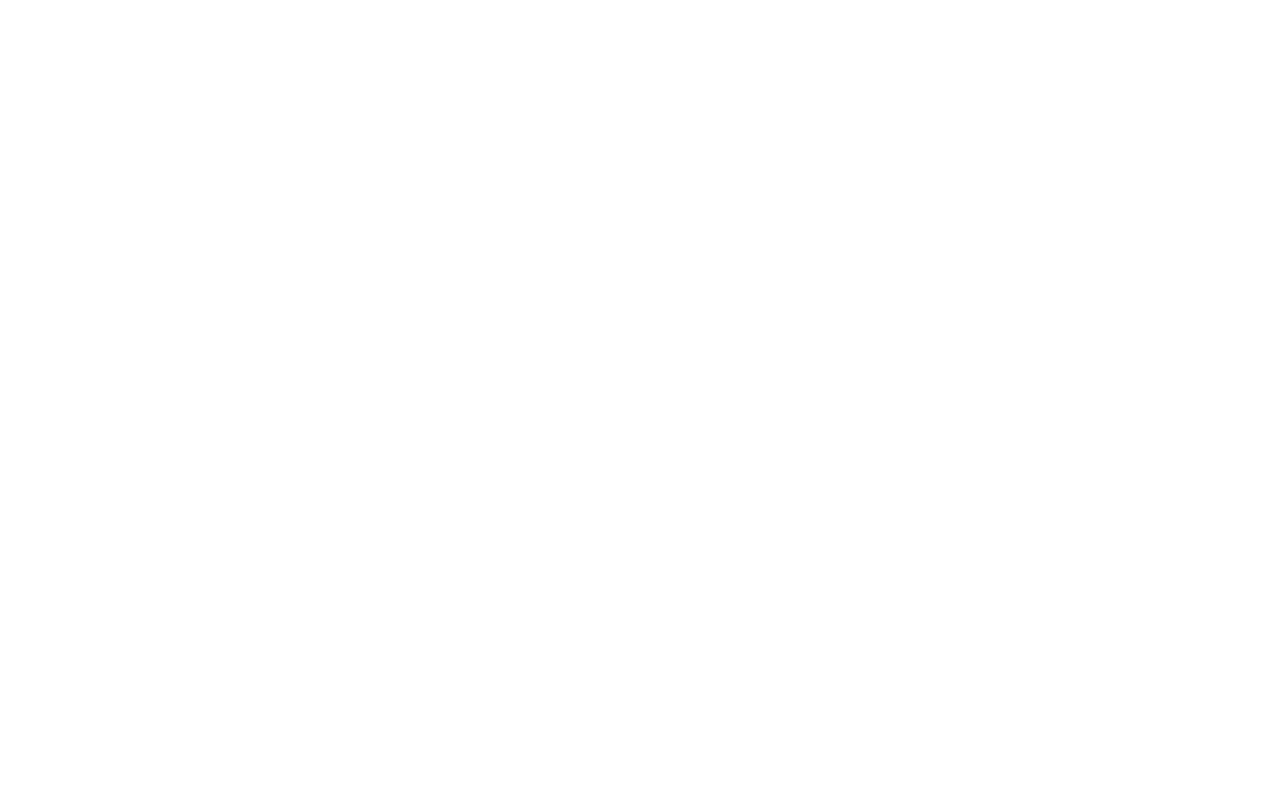
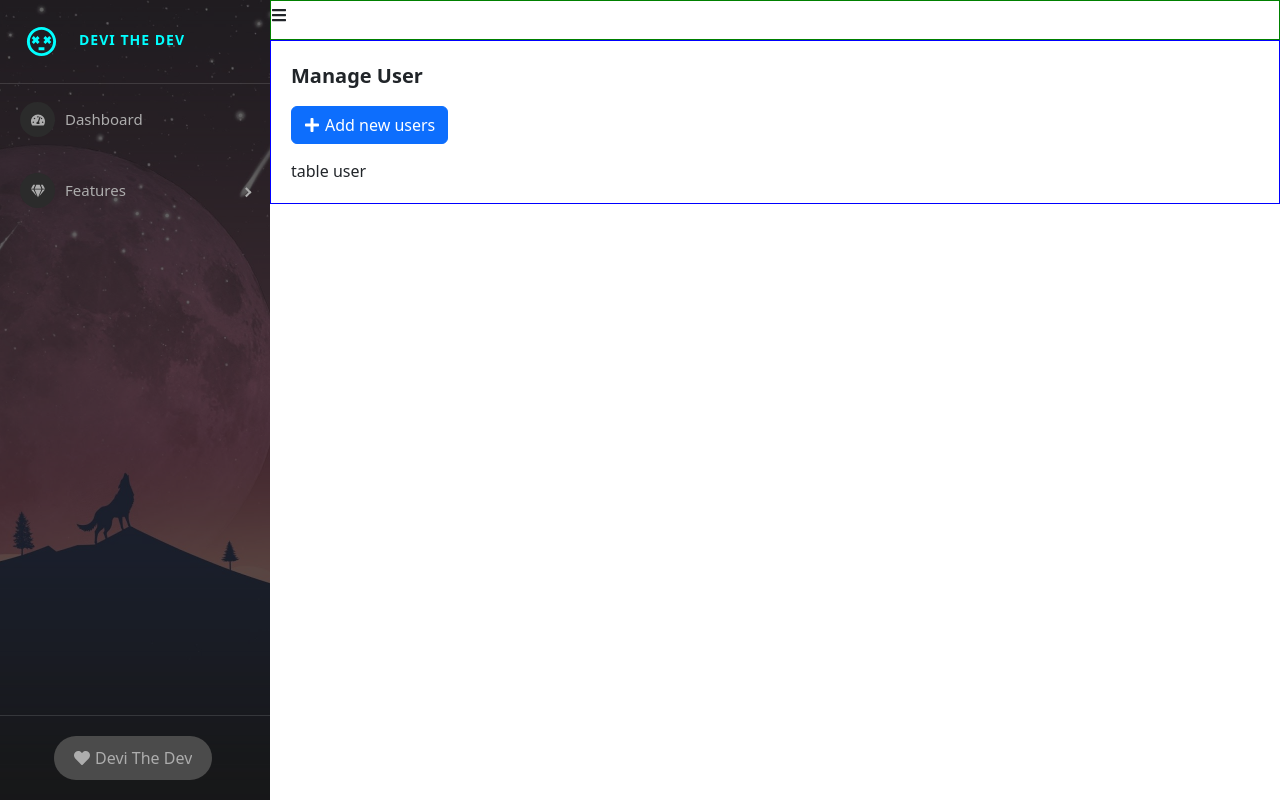
Before and after one commit to DoKhanh2104/DoingQuizz, a React (Create React App) app: page /admins/manage-users in a window 1280 px wide. Before the commit this address had no page. Built offline with nearby package versions, Linux system fonts and the light colour scheme.

Commit message:
update sidebar and create user  admins/manage-user

```diff
--- a/package.json
+++ b/package.json
@@ -6,7 +6,7 @@
     "@testing-library/jest-dom": "5.16.4",
     "@testing-library/react": "13.3.0",
     "@testing-library/user-event": "13.5.0",
-    "axios": "0.27.2",
+    "axios": "^0.27.2",
     "bootstrap": "5.2.0",
     "react": "18.2.0",
     "react-bootstrap": "2.4.0",
--- a/src/App.scss
+++ b/src/App.scss
@@ -90,6 +90,7 @@ body {
           border: solid 1px #535353;
           color: white;
           background-color: #333333;
+          border: none;
 
           &:hover {
             background-color: black;
--- a/src/components/Admin/Admin.js
+++ b/src/components/Admin/Admin.js
@@ -2,6 +2,7 @@ import React, { useState } from 'react'
 import SideBar from './SideBar'
 import './Admin.scss'
 import { FaBars } from 'react-icons/fa'
+import { Outlet } from 'react-router-dom'
 
 const Admin = () => {
     const [collapsed, setCollapsed] = useState(false)
@@ -17,8 +18,16 @@ const Admin = () => {
             </div>
 
             <div className='admin-content'>
-                <FaBars onClick={() => handleCollapsed()}></FaBars>
-                Contents
+                <div className='admin-header'>
+                    <FaBars onClick={() => handleCollapsed()}></FaBars>
+
+
+                </div>
+
+                <div className='admin-main'>
+                    <Outlet></Outlet>
+                </div>
+
             </div>
         </div>
     )
--- a/src/components/Admin/Admin.scss
+++ b/src/components/Admin/Admin.scss
@@ -8,5 +8,30 @@
         }
     }
 
-    .admin-content {}
+    .admin-content {
+        width: 100%;
+
+        .admin-header {
+            height: 40px;
+            border: 1px solid green;
+        }
+
+        .admin-main {
+            border: 1px solid blue;
+        }
+    }
 }
+
+.sidebar-btn {
+    display: flex;
+    justify-content: center;
+    align-items: center;
+    background-color: rgb(75, 75, 75);
+    gap: 5px;
+    width: fit-content;
+    border: 1px solid white;
+    padding: 10px 20px;
+    border-radius: 50px;
+    margin-left: 30px;
+    border: none;
+}
--- /dev/null
+++ b/src/components/Admin/Content/DashBoard.js
@@ -0,0 +1,9 @@
+import React from 'react'
+
+const Dashboard = () => {
+    return (
+        <div>Dashboard</div>
+    )
+}
+
+export default Dashboard
--- /dev/null
+++ b/src/components/Admin/Content/ManageUser.js
@@ -0,0 +1,32 @@
+import React from 'react'
+import { useState } from 'react';
+import ModalCreateUser from './ModalCreateUser'
+import './ManageUser.scss'
+import { FaPlus } from "react-icons/fa";
+
+const ManageUser = () => {
+
+    const [showModal, setShowModal] = useState(false)
+    const hadleShowModal = () => {
+        setShowModal(!showModal)
+    }
+    return (
+        <div className='manage-user-container'>
+            <div className='title'>Manage User</div>
+
+            <div className='users-content'>
+                <div className="btn-add-new ">
+                    <button onClick={() => hadleShowModal()} className="btn btn-primary"><FaPlus /> Add new users</button>
+                </div>
+                <div>
+                    table user
+                </div>
+                <ModalCreateUser show={showModal} setShow={setShowModal} />
+            </div>
+        </div>
+
+
+    )
+}
+
+export default ManageUser
--- /dev/null
+++ b/src/components/Admin/Content/ManageUser.scss
@@ -0,0 +1,54 @@
+.manage-user-container {
+    padding: 20px;
+
+    .users-content {
+        .btn-add-new {
+            margin: 15px 0;
+
+            button {
+                display: flex;
+                align-items: center;
+                gap: 5px;
+            }
+        }
+    }
+
+    .title {
+        font-size: 20px;
+        font-weight: 600;
+    }
+}
+
+.modal-add-user {
+    .image-preview {
+        border: 1px dashed #ccc;
+        height: 150px !important;
+        border-radius: 5px;
+        display: flex;
+        justify-content: center;
+        align-items: center;
+        color: #ccc;
+
+        img {
+            width: 100%;
+            height: 100%;
+            object-fit: contain;
+        }
+    }
+
+    .label-upload {
+        display: flex;
+        align-items: center;
+        gap: 5px;
+        border-radius: 3px;
+        border: 1px solid #ccc;
+        padding: 5px 10px;
+        width: fit-content;
+        transition: 0.3s;
+
+        &:hover {
+            background-color: #ccc;
+            cursor: pointer;
+        }
+    }
+}
--- /dev/null
+++ b/src/components/Admin/Content/ModalCreateUser.js
@@ -0,0 +1,105 @@
+import axios from 'axios';
+import { useState } from 'react';
+import Button from 'react-bootstrap/Button';
+import Modal from 'react-bootstrap/Modal';
+import { FaPlus } from "react-icons/fa";
+
+const ModalCreateUser = ({ show, setShow }) => {
+
+
+    const handleClose = () => {
+        setShow(false)
+        setEmail("");
+        setImage("")
+        setPassword("")
+        setPreviewImage("")
+        setRole("USER")
+        setUsername("")
+    };
+    // const handleShow = () => setShow(true);
+
+    const [email, setEmail] = useState("")
+    const [password, setPassword] = useState("")
+    const [username, setUsername] = useState("")
+    const [role, setRole] = useState("USER")
+    const [image, setImage] = useState("")
+    const [previewImage, setPreviewImage] = useState("")
+
+    const handleUploadFile = (event) => {
+        if (event.target && event.target.files && event.target.files[0]) {
+            setPreviewImage(URL.createObjectURL(event.target.files[0]))
+            setImage(event.target.files[0])
+        }
+
+    }
+
+    const handleSubmit = async () => {
+        const data = new FormData()
+        data.append('email', email)
+        data.append('password', password)
+        data.append('username', username)
+        data.append('role', role)
+        data.append('userImage', image)
+
+        let res = await axios.post('http://localhost:8081/api/v1/participant', data)
+        console.log(res)
+    }
+
+    return (
+        <>
+            {/* <Button variant="primary" onClick={handleShow}>
+                Add new user
+            </Button> */}
+
+            <Modal className='modal-add-user' backdrop='static' size='xl' show={show} onHide={handleClose}>
+                <Modal.Header closeButton>
+                    <Modal.Title>Modal heading</Modal.Title>
+                </Modal.Header>
+                <Modal.Body>
+                    <form className="row g-3">
+                        <div className="col-md-6">
+                            <label className="form-label">Email</label>
+                            <input type="email" className="form-control" value={email} onChange={(event) => setEmail(event.target.value)} />
+                        </div>
+                        <div className="col-md-6">
+                            <label className="form-label">Password</label>
+                            <input type="password" className="form-control" value={password} onChange={(event) => setPassword(event.target.value)} />
+                        </div>
+
+                        <div className="col-md-6">
+                            <label className="form-label">User name</label>
+                            <input type="text" className="form-control" value={username} onChange={(event) => setUsername(event.target.value)} />
+                        </div>
+                        <div className="col-md-4">
+                            <label className="form-label">Role</label>
+                            <select id="inputState" className="form-select" value={role} onChange={(event) => setRole(event.target.value)}>
+                                <option value={"USER"}>USER</option>
+                                <option value={"ADMIN"}>ADMIN</option>
+                            </select>
+                        </div>
+                        <div className='col-md-12'>
+                            <label className='form-label label-upload' htmlFor='imgUpload' ><FaPlus /> Upload File Image</label>
+                            <input onChange={(event) => handleUploadFile(event)} type='file' hidden id='imgUpload' />
+                        </div>
+                        <div className='col-md-12 image-preview'>
+                            {previewImage ? <img src={previewImage} alt='' /> : <span>Preview Image</span>}
+
+
+                        </div>
+
+                    </form>
+                </Modal.Body>
+                <Modal.Footer>
+                    <Button variant="secondary" onClick={handleClose}>
+                        Close
+                    </Button>
+                    <Button variant="primary" onClick={() => handleSubmit()}>
+                        Save
+                    </Button>
+                </Modal.Footer>
+            </Modal>
+        </>
+    );
+}
+
+export default ModalCreateUser;
--- a/src/components/Admin/SideBar.js
+++ b/src/components/Admin/SideBar.js
@@ -12,7 +12,8 @@ import {
 } from 'react-pro-sidebar';
 import sidebarBg from '../../assets/bg2.jpg'
 
-import { FaTachometerAlt, FaGem, FaList, FaGithub, FaRegLaughWink, FaHeart } from 'react-icons/fa';
+import { FaTachometerAlt, FaGem, FaGithub, FaHeart } from 'react-icons/fa';
+import { Link } from 'react-router-dom';
 
 const SideBar = ({ image, collapsed, toggled, handleToggleSidebar }) => {
     return (
@@ -49,6 +50,7 @@ const SideBar = ({ image, collapsed, toggled, handleToggleSidebar }) => {
                         // suffix={<span className="badge red">New</span>}
                         >
                             Dashboard
+                            <Link to={"/admins"} />
                         </MenuItem>
                         {/* <MenuItem icon={<FaGem />}> components </MenuItem> */}
                     </Menu>
@@ -58,7 +60,10 @@ const SideBar = ({ image, collapsed, toggled, handleToggleSidebar }) => {
                             icon={<FaGem />}
                             title={"Features"}
                         >
-                            <MenuItem> Quản lý User</MenuItem>
+                            <MenuItem>
+                                Quản lý User
+                                <Link to={"/admins/manage-users"} />
+                            </MenuItem>
                             <MenuItem> Quản lý bài quizz</MenuItem>
                             <MenuItem> Quản lý câu hỏi</MenuItem>
                         </SubMenu>
@@ -73,17 +78,15 @@ const SideBar = ({ image, collapsed, toggled, handleToggleSidebar }) => {
                             padding: '20px 24px',
                         }}
                     >
-                        <a
-                            href="https://github.com/azouaoui-med/react-pro-sidebar"
-                            target="_blank"
+                        <span
                             className="sidebar-btn"
                             rel="noopener noreferrer"
                         >
-                            <FaGithub />
+                            <FaHeart />
                             <span style={{ whiteSpace: 'nowrap', textOverflow: 'ellipsis', overflow: 'hidden' }}>
                                 Devi The Dev
                             </span>
-                        </a>
+                        </span>
                     </div>
                 </SidebarFooter>
             </ProSidebar>
--- a/src/components/Header/Header.js
+++ b/src/components/Header/Header.js
@@ -1,7 +1,6 @@
 import Container from 'react-bootstrap/Container';
 import Nav from 'react-bootstrap/Nav';
 import Navbar from 'react-bootstrap/Navbar';
-import NavDropdown from 'react-bootstrap/NavDropdown';
 import { NavLink } from 'react-router-dom';
 
 const Header = () => {
--- a/src/index.js
+++ b/src/index.js
@@ -9,19 +9,27 @@ import { BrowserRouter, Route, Routes } from 'react-router-dom'
 import User from './components/User/User';
 import Admin from './components/Admin/Admin';
 import HomePage from './components/Home/HomePage';
+import ManageUser from './components/Admin/Content/ManageUser'
+import DashBoard from './components/Admin/Content/DashBoard'
 
 const root = ReactDOM.createRoot(document.getElementById('root'));
 root.render(
   <Provider store={store}>
     <BrowserRouter>
       <Routes>
+
         <Route path='/' element={<App />} >
           <Route index element={<HomePage />} />
           <Route path='users' element={<User />} />
+        </Route>
 
+        <Route path='/admins' element={<Admin />} >
+          <Route index element={<DashBoard />} />
+          <Route path='manage-users' element={<ManageUser />} />
         </Route>
-        <Route path='admins' element={<Admin />} />
+
       </Routes>
+
     </BrowserRouter>
   </Provider >
 );
```
Also changed, not shown: 1 other file (tests, documents, lock files or other folders).
